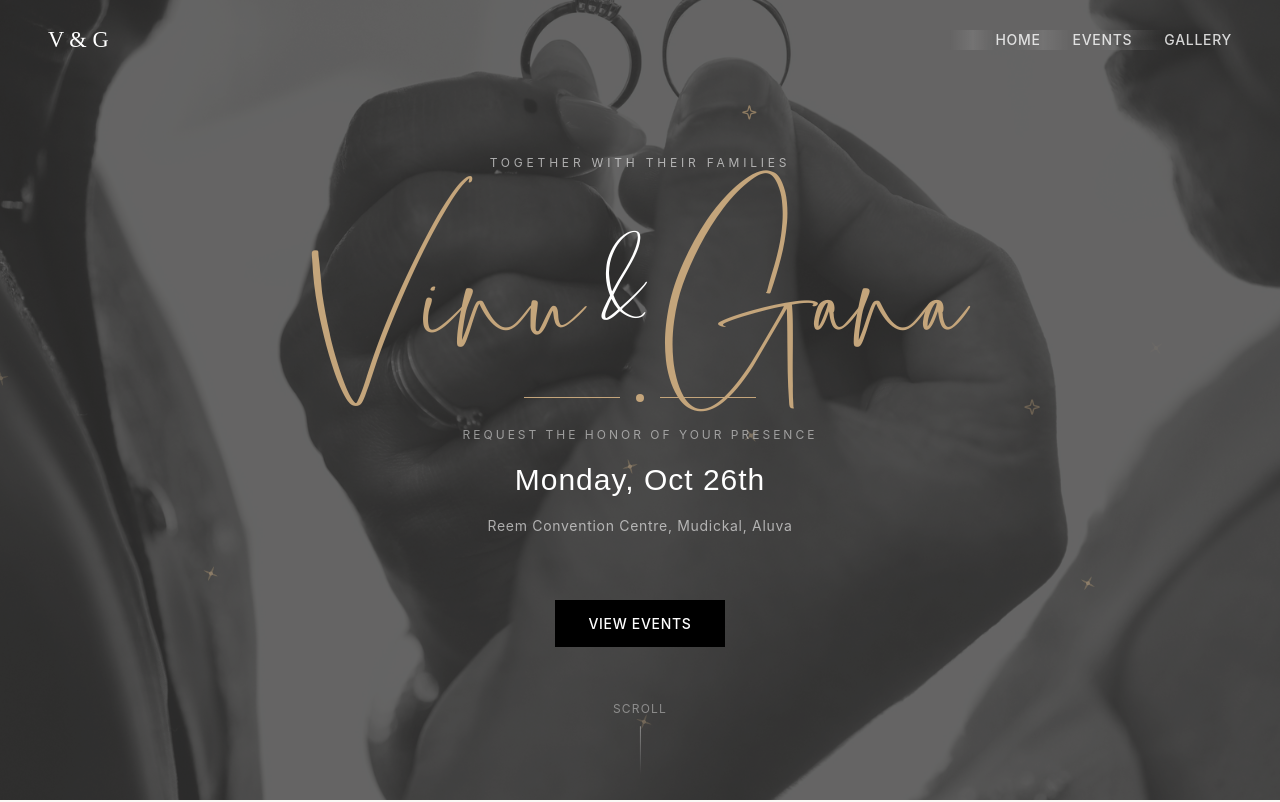
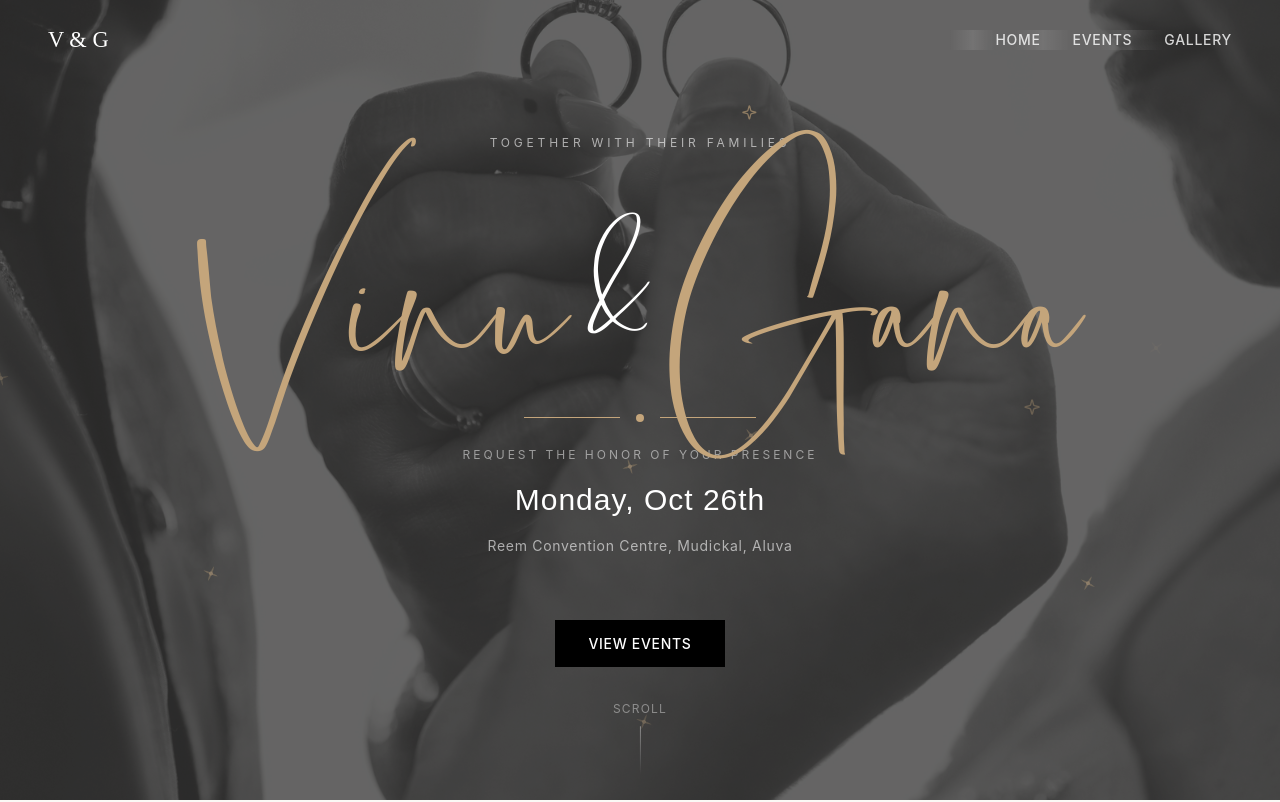
Before and after one commit to tevahdesign/for-vinu, a React (Vite) app: page / in a window 1280 px wide. Shown: the top 802 px of the page. Built offline with nearby package versions, Linux system fonts and the light colour scheme.

Commit message:
Iniject upload

```diff
--- a/src/app/components/GallerySection.tsx
+++ b/src/app/components/GallerySection.tsx
@@ -22,9 +22,9 @@ interface GalleryImage {
 // Row 3: [Joy               ] [Forever  ]
 const galleryImages: GalleryImage[] = [
   { id: 1, src: imgTogether,     caption: 'Together',     gridClass: 'md:col-span-1 md:row-span-2', objectPosition: 'object-top' },
-  { id: 2, src: imgCelebrations, caption: 'Celebrations', gridClass: 'md:col-span-2 md:row-span-1', objectPosition: 'object-center' },
+  { id: 2, src: imgCelebrations, caption: 'Forever',      gridClass: 'md:col-span-2 md:row-span-1', objectPosition: 'object-center' },
   { id: 3, src: imgMoments,      caption: 'Moments',      gridClass: 'md:col-span-1 md:row-span-1', objectPosition: 'object-center' },
-  { id: 4, src: imgForever,      caption: 'Forever',      gridClass: 'md:col-span-1 md:row-span-2', objectPosition: 'object-top' },
+  { id: 4, src: imgForever,      caption: 'Celebrations', gridClass: 'md:col-span-1 md:row-span-2', objectPosition: 'object-center' },
   { id: 5, src: imgJoy,          caption: 'Joy',          gridClass: 'md:col-span-2 md:row-span-1', objectPosition: 'object-center' },
 ];
 
--- a/src/app/components/HeroSection.tsx
+++ b/src/app/components/HeroSection.tsx
@@ -91,7 +91,7 @@ export function HeroSection({ onViewEvents, onRSVP }: HeroSectionProps) {
         {/* Names — writing animation */}
         <h1
           style={{ fontFamily: "var(--couple-font, 'Barrington', 'Great Vibes', cursive)", lineHeight: 1.25 }}
-          className="text-[48px] sm:text-[60px] md:text-[88px] text-[#C4A57B] tracking-normal my-4 md:my-6 whitespace-nowrap flex items-center justify-center font-normal"
+          className="text-[56px] sm:text-[76px] md:text-[104px] lg:text-[120px] text-[#C4A57B] tracking-normal my-4 md:my-6 whitespace-nowrap flex items-center justify-center font-normal"
         >
           {"Vinu".split("").map((char, i) => (
             <motion.span
@@ -108,7 +108,7 @@ export function HeroSection({ onViewEvents, onRSVP }: HeroSectionProps) {
             initial={{ opacity: 0, scale: 0.4 }}
             animate={{ opacity: 1, scale: 1 }}
             transition={{ duration: 0.3, delay: 1.0, type: "spring", stiffness: 260 }}
-            className="inline-block text-white text-[32px] sm:text-[40px] md:text-[56px] mx-3"
+            className="inline-block text-white text-[36px] sm:text-[48px] md:text-[64px] lg:text-[76px] mx-3"
           >
             &
           </motion.span>
```
